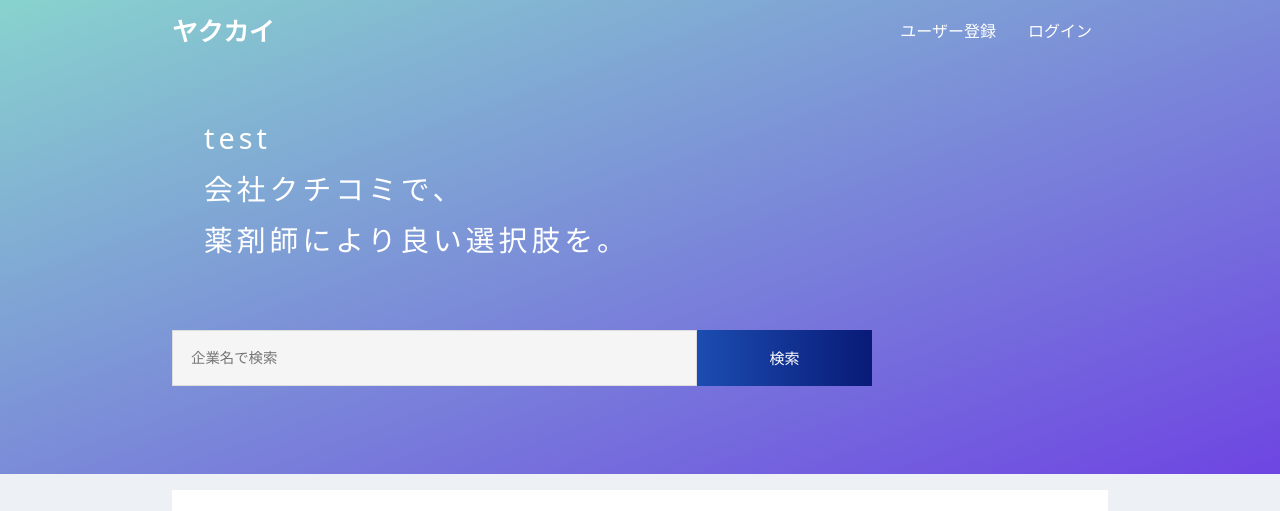
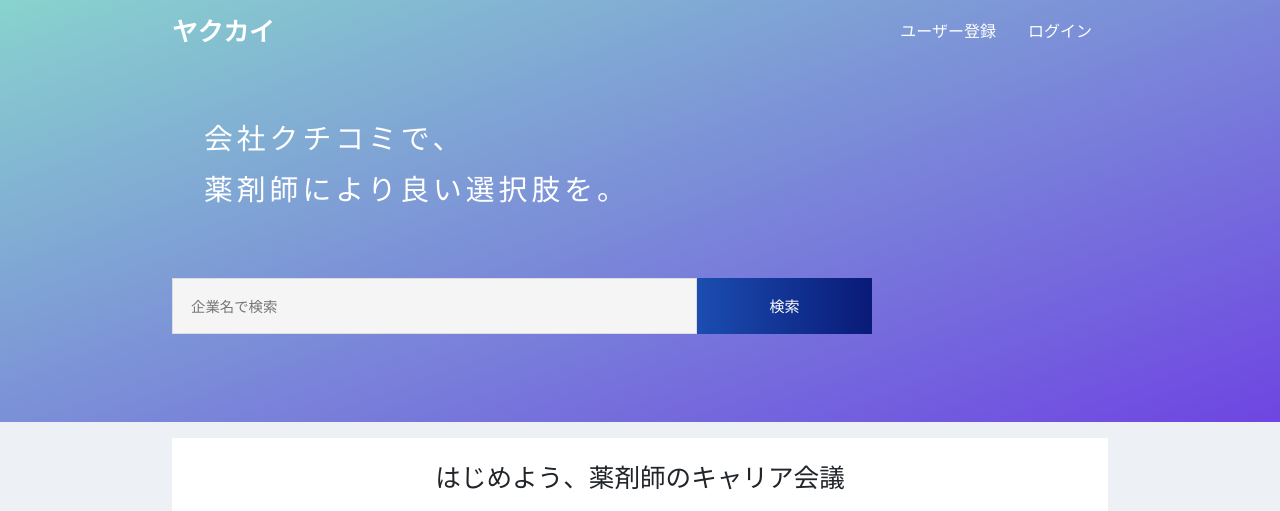
Before and after one commit to takuya-7/yakukai, a PHP site: page / in a window 1280 px wide. Shown: the top 511 px of the page. Run offline with PHP 8.4, Linux system fonts and the light colour scheme; data comes from the database, SQL or seed files in the repository; some libraries are stand-ins or nearby versions.

```diff
--- a/index.php
+++ b/index.php
@@ -59,7 +59,6 @@ require('head.php');
         <div class="l-container">
           <div class="top-head">
             <h1>
-              test<br>
               会社クチコミで、<br>
               薬剤師により良い選択肢を。
             </h1>
```
Also changed, not shown: 2 other files.
